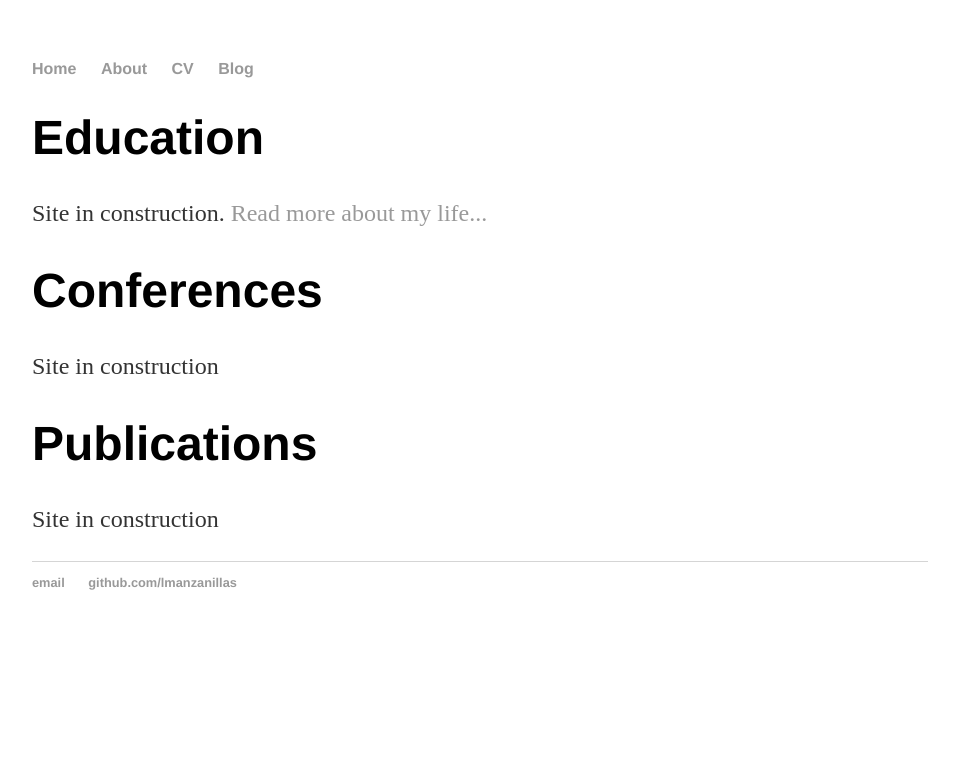
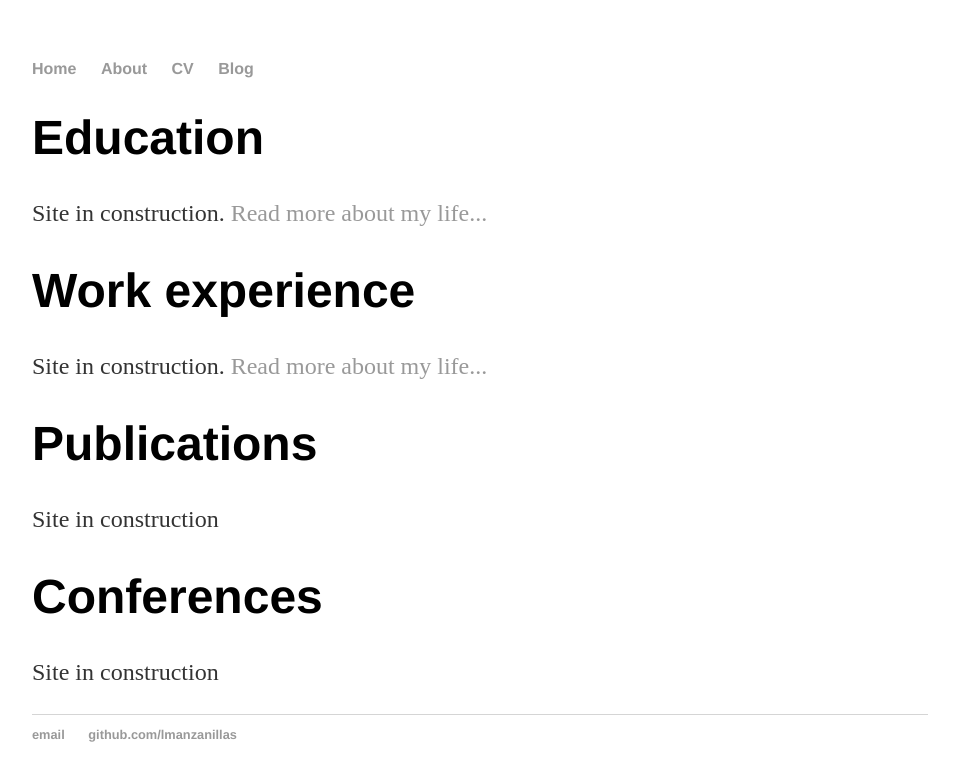
Before and after one commit to lmanzanillas/lmanzanillas.github.io, a Jekyll site: the page built from cv/index.html, in a window 1280 px wide. Shown: the top 781 px of the page, without its empty margins (160-1119 px from the left). Built offline with Jekyll 4.4.1, drawn with Linux system fonts in a browser that asks for light colours.

Commit message:
Update index.html

```diff
--- a/cv/index.html
+++ b/cv/index.html
@@ -5,8 +5,18 @@ title: Luis Manzanillas, PhD
 <div class="blurb">
 	<h1>Education</h1>
 	<p>Site in construction. <a href="/about">Read more about my life...</a></p>
-	<h1>Conferences</h1>
-	<p>Site in construction </p>
+
+</div><!-- /.blurb -->
+<div class="blurb">
+	<h1>Work experience</h1>
+	<p>Site in construction. <a href="/about">Read more about my life...</a></p>
+
+</div><!-- /.blurb -->
+<div class="blurb">
 	<h1>Publications</h1>
 	<p>Site in construction </p>
 </div><!-- /.blurb -->
+<div class="blurb">
+	<h1>Conferences</h1>
+	<p>Site in construction </p>
+</div><!-- /.blurb -->
```
